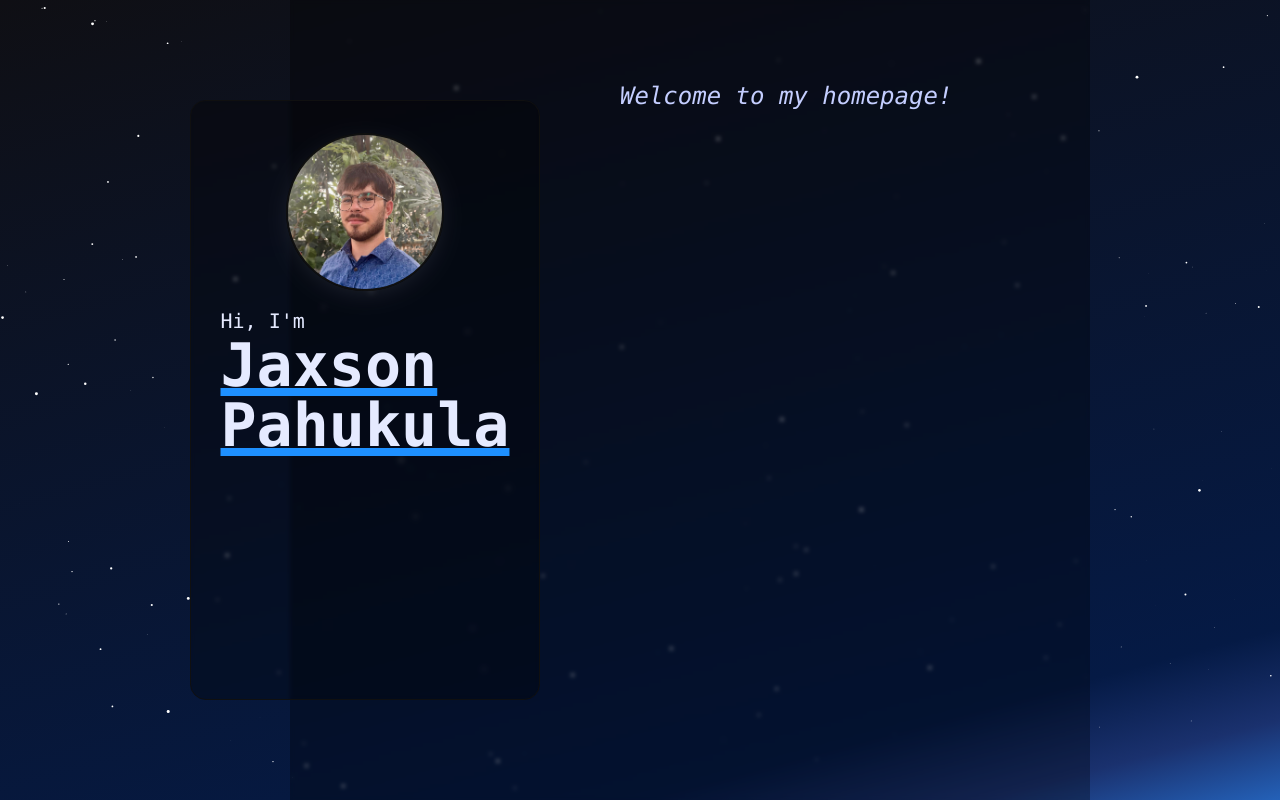
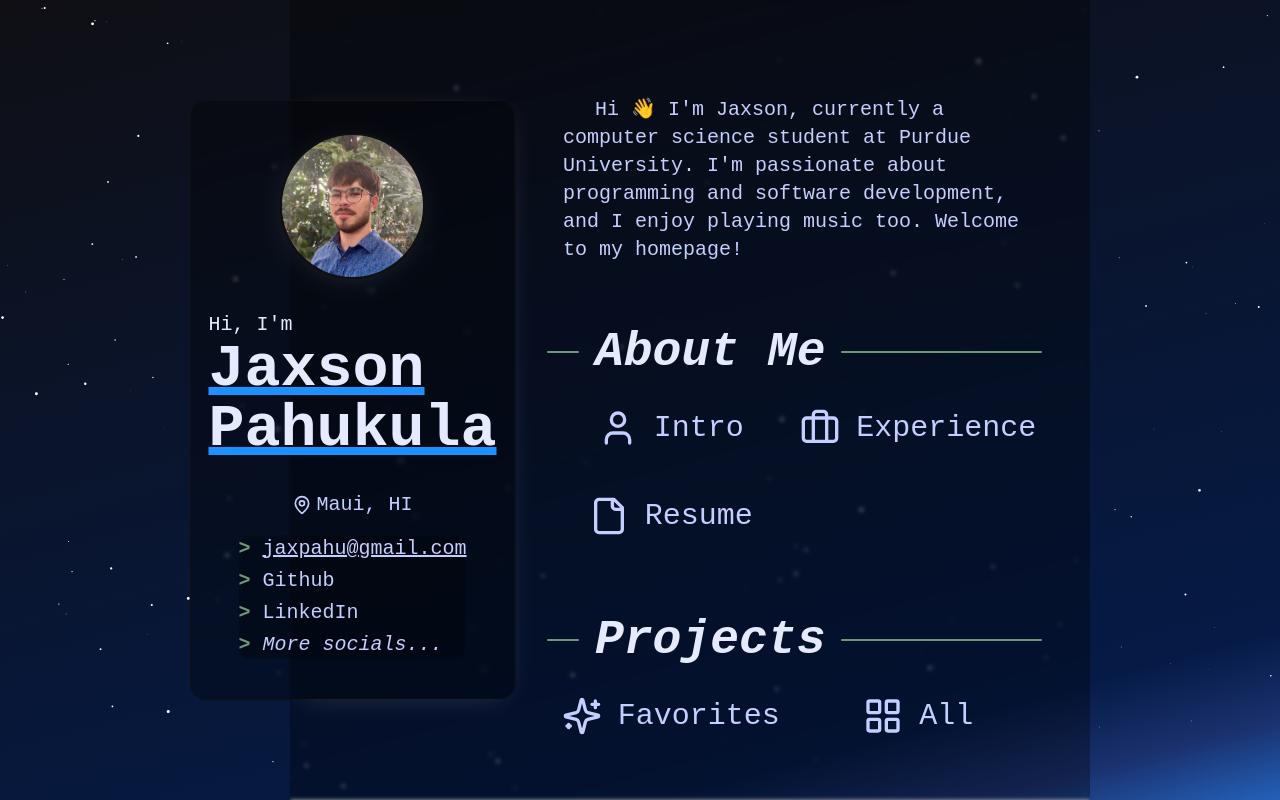
Before and after one commit to jaxsonp/website, a SvelteKit app: page / in a window 1280 px wide. Shown: the top 800 px of the page. Built offline with nearby package versions, Linux system fonts and the light colour scheme.

Commit message:
Basic front page complete, set up projects and about me pages

```diff
--- a/src/app.css
+++ b/src/app.css
@@ -7,19 +7,31 @@
 		margin: 0;
 		padding: 0;
 		box-sizing: border-box;
-		@apply font-mono text-light-gray;
+		@apply font-mono;
 	}
 
 	h1 {
-		@apply text-6xl text-white;
+		@apply text-6xl font-bold text-white;
 	}
 
 	h2 {
-		@apply text-4xl text-white;
+		@apply text-4xl font-bold text-white;
 	}
 
 	h3 {
 		@apply text-3xl text-white;
+	}
+
+	p {
+		@apply text-base text-light-gray;
+	}
+
+	a {
+		@apply text-light-gray;
+	}
+
+	hr {
+		@apply h-[2px] rounded-full border-none text-secondary;
 	}
 }
 
@@ -62,6 +74,6 @@
 	}
 
 	.clip-left {
-		clip-path: rect(-50% 0 150% 150%);
+		clip-path: xywh(0 -25% 125% 150%);
 	}
 }
--- a/src/app.html
+++ b/src/app.html
@@ -2,6 +2,7 @@
 <html lang="en">
 	<head>
 		<meta charset="utf-8" />
+		<title>Jaxson's Website</title>
 		<link rel="icon" href="%sveltekit.assets%/favicon.png" />
 		<meta name="viewport" content="width=device-width, initial-scale=1" />
 		%sveltekit.head%
--- /dev/null
+++ b/src/lib/components/SectionTitle.svelte
@@ -0,0 +1,11 @@
+<script lang="ts">
+	import type { Snippet } from 'svelte';
+
+	let { children, id = '' }: { children: Snippet; id: string } = $props();
+</script>
+
+<div class="mt-12 flex items-center">
+	<hr class="w-2 bg-secondary md:w-8" />
+	<h2 {id} class="mx-4 text-4xl font-bold italic md:text-5xl">{@render children()}</h2>
+	<hr class="flex-grow rounded-full border-none bg-secondary" />
+</div>
--- a/src/routes/+layout.svelte
+++ b/src/routes/+layout.svelte
@@ -28,7 +28,7 @@
 
 <canvas id="background" class="fixed left-0 top-0 -z-50 h-full w-full"></canvas>
 <div class="flex w-full justify-center">
-	<main class="mx-4 h-screen w-full lg:m-0 lg:w-[900px] xl:w-[1100px]">
+	<main class="mx-4 min-h-screen w-full lg:m-0 lg:w-[900px] xl:w-[1100px]">
 		{@render children()}
 	</main>
 </div>
--- a/src/routes/+page.svelte
+++ b/src/routes/+page.svelte
@@ -1,16 +1,54 @@
 <script lang="ts">
+	import { onMount, type Component } from 'svelte';
+	import { goto } from '$app/navigation';
+
+	import SectionTitle from '$lib/components/SectionTitle.svelte';
+
 	import headshotImg from '$lib/assets/headshot.jpg';
+	import PersonIcon from '$lib/assets/icons/PersonIcon.svelte';
+	import BriefcaseIcon from '$lib/assets/icons/BriefcaseIcon.svelte';
+	import FileIcon from '$lib/assets/icons/FileIcon.svelte';
+	import GridIcon from '$lib/assets/icons/GridIcon.svelte';
+	import SparkleIcon from '$lib/assets/icons/SparkleIcon.svelte';
+	import LocationIcon from '$lib/assets/icons/LocationIcon.svelte';
+	import InstagramIcon from '$lib/assets/icons/InstagramIcon.svelte';
+	import GithubIcon from '$lib/assets/icons/GithubIcon.svelte';
+	import XIcon from '$lib/assets/icons/XIcon.svelte';
+	import LinkedInIcon from '$lib/assets/icons/LinkedInIcon.svelte';
+	import FacebookIcon from '$lib/assets/icons/FacebookIcon.svelte';
+	import PeopleIcon from '$lib/assets/icons/PeopleIcon.svelte';
+	import TelescopeIcon from '$lib/assets/icons/TelescopeIcon.svelte';
+
+	let socials_popup_visibile = $state(false);
+	let show_socials_popup = () => {
+		socials_popup_visibile = true;
+	};
+	let hide_socials_popup = () => {
+		socials_popup_visibile = false;
+		window.location.hash = '';
+	};
+
+	onMount(() => {
+		let check_social_popup = () => {
+			if (window.location.hash === '#socials') {
+				show_socials_popup();
+			}
+			return false;
+		};
+		addEventListener('hashchange', check_social_popup);
+		check_social_popup();
+	});
 </script>
 
 <div class="h-full w-full">
-	<div class="lg:absolute lg:flex lg:h-full lg:w-[350px] lg:items-center xl:w-[375px]">
+	<div class="z-10 lg:fixed lg:flex lg:h-full lg:w-[325px] lg:items-center xl:w-[375px]">
 		<!-- Side card -->
 		<div
-			class="lg:black-glass z-10 flex w-full flex-col items-center rounded-2xl px-4 py-8 lg:h-[600px] lg:border-1 lg:border-black"
+			class="lg:black-glass flex w-full flex-col items-center rounded-2xl px-4 py-8 lg:border-1 lg:border-black"
 		>
 			<!-- side card shadow -->
 			<div
-				class="clip-left -z-10 hidden h-full w-[250px] rounded-r-2xl shadow-light shadow-white/20 lg:absolute lg:left-[100px] lg:top-0 lg:block xl:left-[125px]"
+				class="clip-left -z-10 hidden h-full rounded-r-2xl shadow-light shadow-white/20 lg:absolute lg:left-[100px] lg:top-0 lg:block lg:w-[225px] xl:w-[275px]"
 			></div>
 			<!-- side card content -->
 			<img
@@ -18,19 +56,104 @@
 				class="w-[150px] rounded-full border-2 border-black shadow-light shadow-white/20 md:w-[200px] lg:w-1/2"
 				alt="Me"
 			/>
-			<div class="my-4">
+			<div class="mb-4 mt-8">
 				<p class="text-xl text-white">Hi, I'm</p>
-				<h1 class="text-6xl font-bold underline decoration-blue decoration-8 underline-offset-2">
+				<h1 class="text-6xl font-bold underline decoration-primary decoration-8 underline-offset-2">
 					Jaxson<br />Pahukula
 				</h1>
 			</div>
+			<div class="mb-2 mt-4 flex items-center gap-1">
+				<LocationIcon class="inline h-5 text-light-gray" />
+				<p class="inline text-xl">Maui, HI</p>
+			</div>
+			<div
+				class="black-glass my-2 flex flex-col items-start gap-y-1 rounded-xl p-4 px-10 *:text-xl lg:bg-transparent lg:p-0 lg:filter-none"
+			>
+				{#snippet bullet()}
+					<span class="font-bold text-secondary">{'> '}</span>
+				{/snippet}
+				<a href="mailto:jaxpahu@gmail.com" class="hover:text-primary">
+					{@render bullet()}<span class="underline">jaxpahu@gmail.com</span>
+				</a>
+				<a href="https://github.com/jaxsonp" class="hover:text-primary">
+					{@render bullet()} Github
+				</a>
+				<a href="https://www.linkedin.com/in/jaxsonp/" class="hover:text-primary">
+					{@render bullet()} LinkedIn
+				</a>
+				<a href="./#socials" class="italic text-light-gray hover:text-primary">
+					{@render bullet()} More socials...
+				</a>
+			</div>
 		</div>
 	</div>
-	<div class="black-glass flex h-full rounded-t-3xl lg:ml-[100px] lg:rounded-none xl:ml-[125px]">
-		<div class="hidden min-w-[250px] lg:block"></div>
-		<div class="w-full p-12">
-			<!-- Content -->
-			<p class="m-8 text-2xl italic">Welcome to my homepage!</p>
+	<div class="black-glass z-0 flex rounded-t-3xl lg:ml-[100px] lg:h-full lg:rounded-none">
+		<div class="hidden min-w-[225px] lg:block xl:min-w-[275px]"></div>
+		<div class="flex w-full flex-col py-8 pl-8 pr-12 lg:justify-center">
+			<!-- Main page content -->
+			{#snippet NavItem(text: string, href: string, Icon: Component)}
+				<a
+					{href}
+					class="group flex items-center space-x-4 py-4 text-light-gray hover:scale-105 md:my-2"
+				>
+					<Icon class="w-8 group-hover:text-primary md:w-10" />
+					<p class="text-3xl group-hover:text-primary md:text-4xl lg:text-3xl xl:text-4xl">
+						{text}
+					</p>
+				</a>
+			{/snippet}
+			<div class="mb-4 md:mt-16 lg:px-4 xl:px-10">
+				<p class="indent-8 leading-6 md:text-xl">
+					Hi 👋 I'm Jaxson, currently a computer science student at Purdue University. I'm
+					passionate about programming and software development, and I enjoy playing music too.
+					Welcome to my homepage!
+				</p>
+			</div>
+			<SectionTitle id="about-me">About Me</SectionTitle>
+			<div class=" my-2 grid grid-cols-1 place-items-center md:grid-cols-2">
+				{@render NavItem('Intro', './about#intro', PersonIcon)}
+				{@render NavItem('Experience', './about#experience', BriefcaseIcon)}
+				{@render NavItem('Resume', './resume.pdf', FileIcon)}
+			</div>
+			<SectionTitle id="projects">Projects</SectionTitle>
+			<div class="my-2 grid grid-cols-1 place-items-center md:grid-cols-2">
+				{@render NavItem('Favorites', './projects#favorites', SparkleIcon)}
+				{@render NavItem('All', './projects#all', GridIcon)}
+			</div>
+			<SectionTitle id="">Other</SectionTitle>
+			<div class="my-2 grid grid-cols-1 place-items-center md:grid-cols-2">
+				{@render NavItem('Socials', './#socials', PeopleIcon)}
+				{@render NavItem('Stargaze', './stargaze', TelescopeIcon)}
+			</div>
 		</div>
 	</div>
+	{#if socials_popup_visibile}
+		<div
+			class="black-glass fixed left-0 top-0 z-40 flex h-screen w-screen items-center justify-center"
+		>
+			<div class="rounded-3xl bg-black px-8 py-6">
+				<button class="float-right text-white hover:text-secondary" onclick={hide_socials_popup}>
+					<XIcon class="h-6" />
+				</button>
+				<h1 class="italic">Socials</h1>
+				<hr class="mb-8 mt-4 bg-primary" />
+				{#snippet social_link(text: string, href: string, Icon: Component)}
+					<a {href} class="flex items-center gap-4 p-[3px] text-xl hover:text-secondary">
+						<Icon class="h-6" />
+						{text}
+					</a>
+				{/snippet}
+				<div class="m-4 flex flex-col">
+					{@render social_link(
+						'Facebook',
+						'https://www.facebook.com/profile.php?id=100086394281851',
+						FacebookIcon
+					)}
+					{@render social_link('Github', 'https://www.instagram.com/jaxson.mp/', GithubIcon)}
+					{@render social_link('Instagram', 'https://www.instagram.com/jaxson.mp/', InstagramIcon)}
+					{@render social_link('LinkedIn', 'https://www.linkedin.com/in/jaxsonp/', LinkedInIcon)}
+				</div>
+			</div>
+		</div>
+	{/if}
 </div>
--- /dev/null
+++ b/src/routes/about/+page.svelte
@@ -0,0 +1,20 @@
+<script lang="ts">
+	import SectionTitle from '$lib/components/SectionTitle.svelte';
+</script>
+
+<div class="black-glass mt-12 h-full w-full rounded-t-2xl border-x-1 border-x-black p-4 lg:px-16">
+	<h1 class="my-8 text-center underline decoration-primary">About Me</h1>
+	<SectionTitle id="intro">Introduction</SectionTitle>
+	<SectionTitle id="experience">Experience</SectionTitle>
+
+	<SectionTitle id="resume">Resume</SectionTitle>
+	<div class="my-2 flex justify-center">
+		<iframe
+			title="My Resume"
+			src="../resume.pdf"
+			frameborder="0"
+			class="h-[500px] w-full md:h-[750px] md:w-[600px] md:p-12 lg:h-[800px] lg:w-[80%] xl:h-[980px]"
+		>
+		</iframe>
+	</div>
+</div>
--- /dev/null
+++ b/src/routes/projects/+page.svelte
@@ -0,0 +1 @@
+<h1>Projects</h1>
--- a/tailwind.config.ts
+++ b/tailwind.config.ts
@@ -7,12 +7,15 @@ export default {
 		colors: {
 			white: '#e5eaff',
 			'light-gray': '#c4ceff',
-			blue: 'dodgerblue',
-			black: '#101010'
+			primary: 'dodgerblue',
+			secondary: '#709775',
+			black: '#101010',
+			transparent: 'transparent'
 		},
-		/*fontFamily: {
-			mono: ['var(--font-consolas)', 'mono']
-		},*/
+		fontFamily: {
+			mono: ['monospace'],
+			serif: ['serif']
+		},
 		screens: {
 			sm: '414px',
 			md: '768px',
```
Also changed, not shown: src/routes/stargaze/+page.svelte (added), 1 other file (tests, documents, lock files or other folders).
